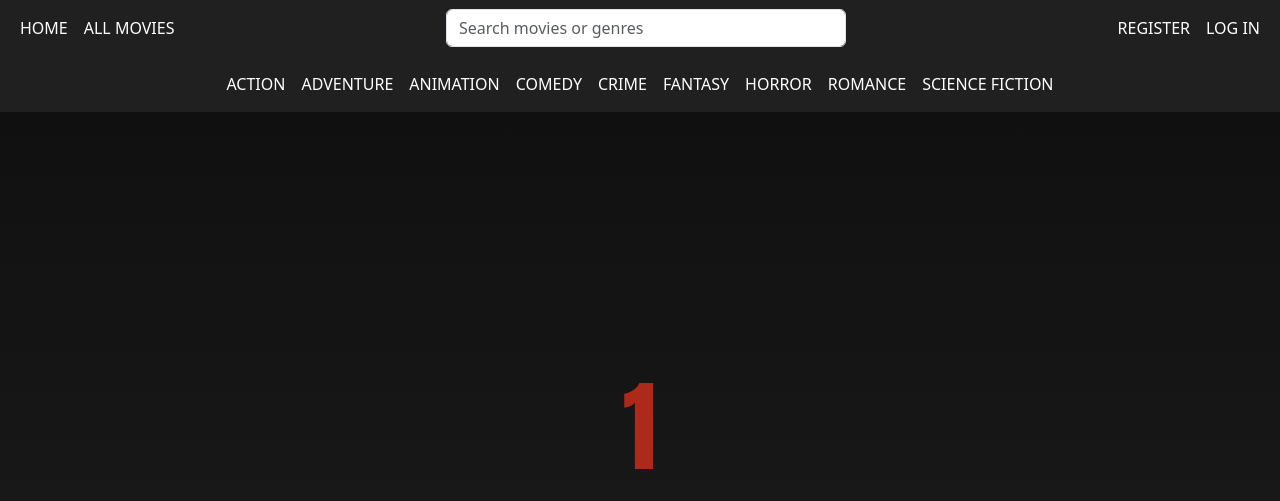
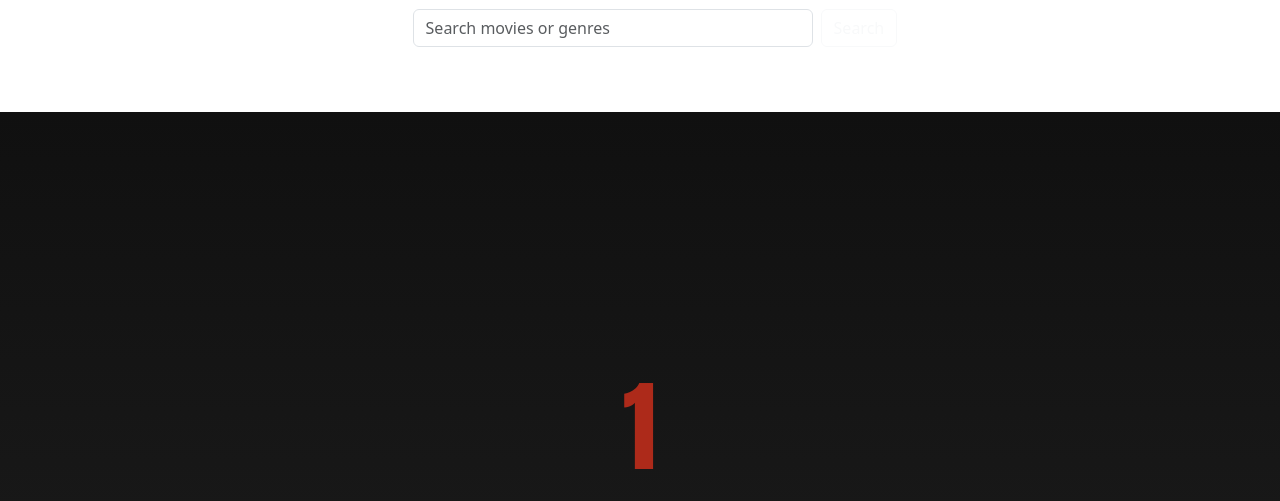
Before and after one commit to Sidharthkk06/MovieDataBase, a Django app: page /MovieApp/ in a window 1280 px wide. Shown: the top 501 px of the page. Run offline with Django 4.2, Linux system fonts and the light colour scheme; data comes from the database, SQL or seed files in the repository; both versions use the stored data as it was after the commit.

Commit message:
Initial commit

```diff
--- a/MovieApp/admin.py
+++ b/MovieApp/admin.py
@@ -1,8 +1,10 @@
 from django.contrib import admin
-from MovieApp.models import Genre, Movie, SubGenre
+from MovieApp.models import Genre, Movie, SubGenre, Actor, Director
 
 # Register your models here.
 
 admin.site.register(Genre),
 admin.site.register(Movie),
 admin.site.register(SubGenre),
+admin.site.register(Actor),
+admin.site.register(Director),
--- a/MovieApp/templates/MovieApp/base.html
+++ b/MovieApp/templates/MovieApp/base.html
@@ -15,41 +15,42 @@
 </head>
 
 <body>
-    <nav class="navbar navbar-expand-lg fixed-top" id="navbar1">
+    <nav class="navbar navbar-expand-lg fixed-top navbar-transparent" id="navbar1">
         <div class="container-fluid">
 
             <ul class="navbar-nav me">
                 <li class="nav-item">
                     <a class="nav-link" href="{% url 'home' %}">HOME</a>
                 </li>
-                <li class="nav-item">
-                    <a class="nav-link" href="{% url 'movie_lst' %}">All Movies</a>
+                <li class="nav-items">
+                    <a class="nav-links" href="{% url 'movie_lst' %}">All Movies</a>
                 </li>
             </ul>
 
-            <div class="navbar-nav mx">
+            <!-- Search bar -->
+            <div class="collapse navbar-collapse justify-content-center" id="navbarNav">
                 <form class="d-flex" action="{% url 'search' %}" method="GET">
-                    <div class="input-group">
-                        <input type="text" class="form-control" name="query" placeholder="Search movies or genres" style="width: 400px;">
-                    </div>
+                    <input type="text" class="form-control me-2" name="query" placeholder="Search movies or genres"
+                        style="width: 400px;">
+                    <button class="btn btn-outline-light" type="submit">Search</button>
                 </form>
             </div>
 
 
             <ul class="navbar-nav">
                 {% if request.user.is_authenticated %}
-                <li class="nav-item">
-                    <a class="nav-link">Welcome, {{ request.user.username }}</a>
+                <li class="nav-items">
+                    <a class="nav-links">Welcome, {{ request.user.username }}</a>
                 </li>
-                <li class="nav-item">
-                    <a class="nav-link" href="{% url 'signout' %}">Log Off</a>
+                <li class="nav-items">
+                    <a class="nav-links" href="{% url 'signout' %}">Log Off</a>
                 </li>
                 {% else %}
-                <li class="nav-item">
-                    <a class="nav-link" href="{% url 'signup' %}">Register</a>
+                <li class="nav-items">
+                    <a class="nav-links" href="{% url 'signup' %}">Register</a>
                 </li>
-                <li class="nav-item">
-                    <a class="nav-link" href="{% url 'signin' %}">Log In</a>
+                <li class="nav-items">
+                    <a class="nav-links" href="{% url 'signin' %}">Log In</a>
                 </li>
                 {% endif %}
             </ul>
@@ -77,9 +78,28 @@
         </div>
     </nav>
 
+    <script>
+        document.addEventListener("DOMContentLoaded", function () {
+            var navbar = document.getElementById('navbar1');
+            var navHeight = navbar.offsetHeight;
+            function toggleNavbar() {
+                if (window.scrollY >= navHeight) {
+                    navbar.classList.remove('navbar-transparent');
+                    navbar.classList.add('navbar-colored');
+                } else {
+                    navbar.classList.remove('navbar-colored');
+                    navbar.classList.add('navbar-transparent');
+                }
+            }
+            toggleNavbar();
+            window.addEventListener('scroll', toggleNavbar);
+        });
+    </script>
+
     {% block content %}
 
     {% endblock %}
+
 </body>
 
 </html>
--- a/MovieApp/views.py
+++ b/MovieApp/views.py
@@ -1,11 +1,13 @@
 from django.contrib import messages
 from django.contrib.auth import authenticate, login, logout
+from django.core.paginator import Paginator
 from django.shortcuts import render, redirect
 from django.views.generic import View, ListView, CreateView
 from django.contrib.auth.models import User
 from django.urls import reverse_lazy
 from MovieApp.models import Genre, SubGenre, Movie
 from MovieApp.forms import SignUpForm, SignInForm
+from django.db.models import Q
 
 # Create your views here.
 
@@ -33,8 +35,11 @@ class GenreDetailView(View):
 class MovieListView(ListView):
     def get(self, request, *args, **kwargs):
         movies = Movie.objects.order_by('title') # Fetch all movies
+        paginator = Paginator(movies, 12)  # Show 30 movies per page
+        page_number = request.GET.get('page')
+        page_obj = paginator.get_page(page_number)
         genres = Genre.objects.order_by('genre_name') # Fetch all genres
-        return render(request, 'MovieApp/movie_list.html', {'movies': movies, 'genres': genres})
+        return render(request, 'MovieApp/movie_list.html', {'movies': movies, 'genres': genres, 'page_obj': page_obj})
 
 class MovieDetailView(View):
     def get(self, request, *args, **kwargs):
--- a/static/css/movie_style.css
+++ b/static/css/movie_style.css
@@ -1,7 +1,18 @@
+/* Initial transparent state for navbar */
 .navbar {
-    background: #202020;
+    background: transparent;
+    /* Set initial background to transparent */
+    transition: background-color 0.3s;
+    /* Add transition effect for background color */
 }
 
+/* Colored state for navbar upon scrolling */
+.navbar-colored {
+    background: #fff;
+    /* Set background color when scrolled */
+}
+
+/* Other navbar styles */
 #navbar2 {
     margin-top: 56px;
 }
@@ -22,7 +33,7 @@
     color: #ad2a1a;
 }
 
-.navbar .navbar-nav .nav-item {
+.navbar .navbar-nav .nav-item, .nav-items {
     position: relative;
 }
 
@@ -282,7 +293,8 @@
 
 .rating-box {
     border: 2px solid #ccc;
-    border-radius: 5px; /* Rounded corners */
+    border-radius: 5px;
+    /* Rounded corners */
     display: inline-block;
 }
 
```
Also changed, not shown: MovieApp/templates/MovieApp/movie_list.html (+16 -6 lines), db.sqlite3.
